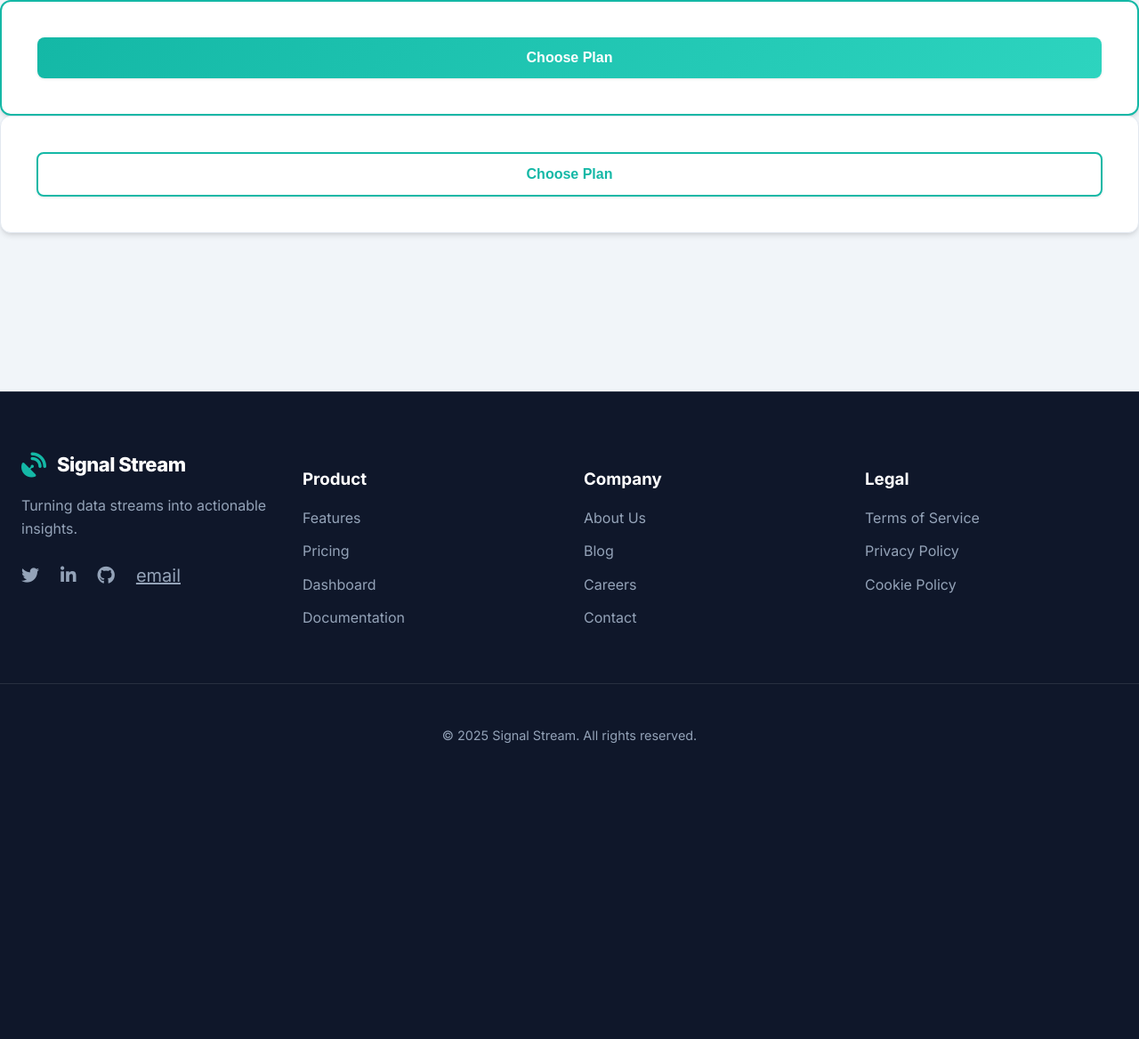
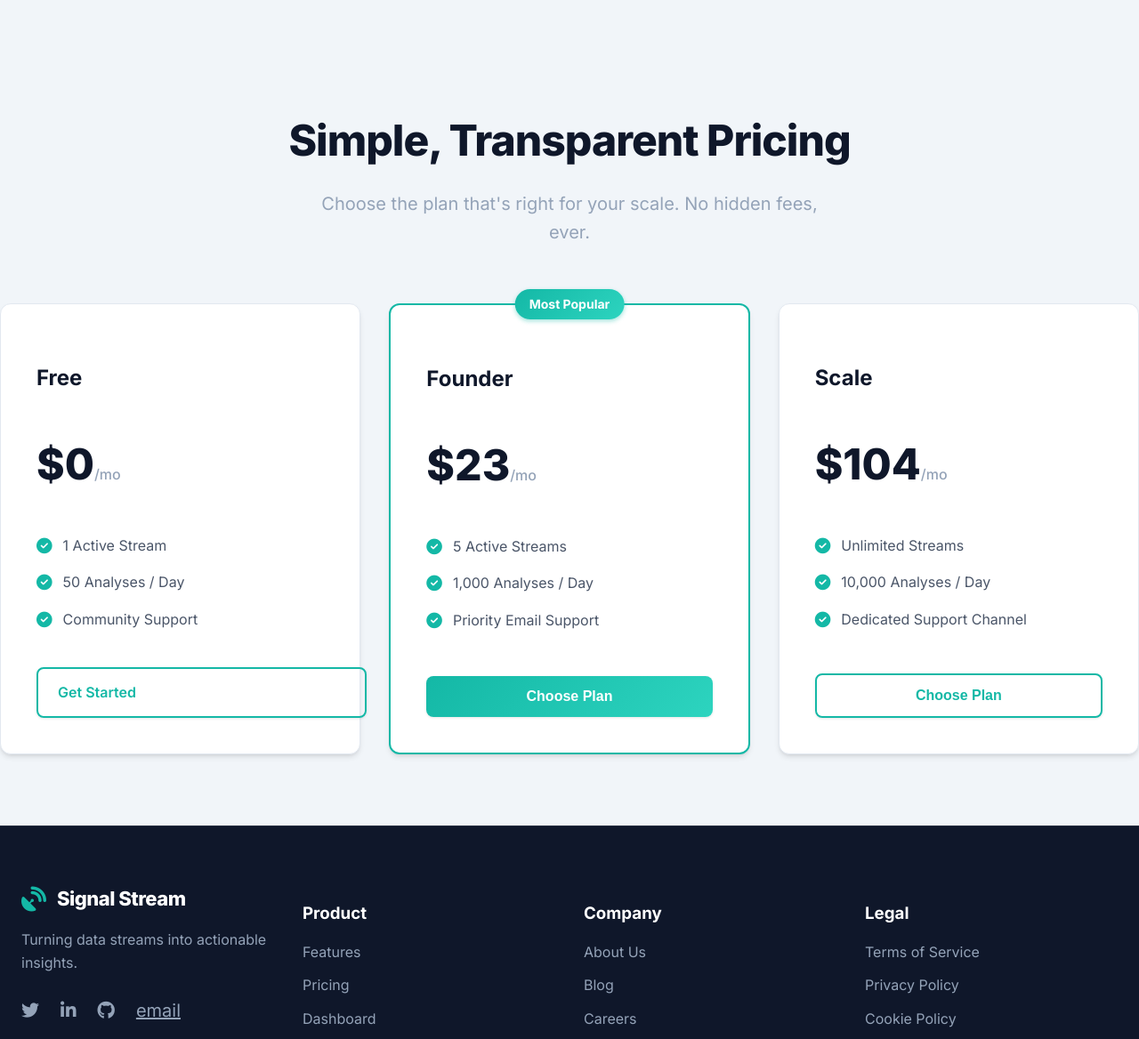
Before and after one commit to albertabishek369/Signal_Stream, a Flask app: page /pricing-manual in a window 1280 px wide. Shown: the part 80-1248 px from the top of the page at 89% size. Before the commit the page ends 915 px from the top, so only its background shows below. Run offline with Flask 3, Linux system fonts and the light colour scheme; the visitor is signed in with stand-in values (Sample User, id 1); some libraries are stand-ins or nearby versions.

Commit message:
manual_pricing page styles updated

```diff
--- a/templates/pricing_manual.html
+++ b/templates/pricing_manual.html
@@ -1,5 +1,7 @@
 {% extends "base.html" %}
+
 {% block title %}Pricing - Signal Stream{% endblock %}
+
 {% block styles %}
 <style>
     :root {
@@ -115,6 +117,7 @@
         padding-top: 14px;
         padding-bottom: 14px;
         font-size: 1rem;
+        text-decoration: none; /* Ensure <a> tags look like buttons */
     }
     .plan-button.btn-primary {
         background: var(--teal-gradient);
@@ -137,20 +140,11 @@
         box-shadow: var(--shadow-md);
     }
     @keyframes slideUp {
-        from {
-            opacity: 0;
-            transform: translateY(20px);
+        from { opacity: 0; transform: translateY(20px); }
+        to { opacity: 1; transform: translateY(0); }
     }
-        to {
-            opacity: 1;
-            transform: translateY(0);
-        }
-    }
-    a{
-        text-align: center;
-    }
-        /* ... paste all styles from pricing.html here ... */
-        /* Add Modal Styles */
+
+    /* --- Modal Styles --- */
     .modal-overlay {
         position: fixed; top: 0; left: 0; width: 100%; height: 100%;
         background: rgba(15, 23, 42, 0.6); backdrop-filter: blur(4px);
@@ -182,12 +176,48 @@
 {% endblock %}
 
 {% block content %}
+<section class="pricing-section">
+    <div class="pricing-header">
+        <h1>Simple, Transparent Pricing</h1>
+        <p>Choose the plan that's right for your scale. No hidden fees, ever.</p>
+    </div>
+
+    <div class="pricing-grid">
+        <div class="pricing-card">
+            <h3 class="plan-name">Free</h3>
+            <p class="plan-price">$0<span>/mo</span></p>
+            <ul class="plan-features">
+                <li><i class="fas fa-check-circle"></i>1 Active Stream</li>
+                <li><i class="fas fa-check-circle"></i>50 Analyses / Day</li>
+                <li><i class="fas fa-check-circle"></i>Community Support</li>
+            </ul>
+            <a href="{{ url_for('auth.register') }}" class="btn btn-outline plan-button">Get Started</a>
+        </div>
+
         <div class="pricing-card popular">
+            <div class="popular-badge">Most Popular</div>
+            <h3 class="plan-name">Founder</h3>
+            <p class="plan-price">$23<span>/mo</span></p>
+            <ul class="plan-features">
+                <li><i class="fas fa-check-circle"></i>5 Active Streams</li>
+                <li><i class="fas fa-check-circle"></i>1,000 Analyses / Day</li>
+                <li><i class="fas fa-check-circle"></i>Priority Email Support</li>
+            </ul>
             <button class="btn btn-primary plan-button" data-plan="founder">Choose Plan</button>
         </div>
+
         <div class="pricing-card">
+            <h3 class="plan-name">Scale</h3>
+            <p class="plan-price">$104<span>/mo</span></p>
+            <ul class="plan-features">
+                <li><i class="fas fa-check-circle"></i>Unlimited Streams</li>
+                <li><i class="fas fa-check-circle"></i>10,000 Analyses / Day</li>
+                <li><i class="fas fa-check-circle"></i>Dedicated Support Channel</li>
+            </ul>
             <button class="btn btn-outline plan-button" data-plan="scale">Choose Plan</button>
         </div>
+    </div>
+</section>
 
 <div id="manual-sub-modal" class="modal-overlay">
     <div class="modal-content">
@@ -213,7 +243,7 @@
             </div>
             <div class="form-group">
                 {{ form.reason.label }}
-                    {{ form.reason(class="form-textarea", rows="3") }}
+                {{ form.reason(class="form-textarea", rows="3", placeholder="e.g., a bit about your project") }}
             </div>
             <div class="form-actions">
                 <button type="submit" class="btn">Submit Request</button>
```
Lines whose indentation alone changed are shown as unchanged.
